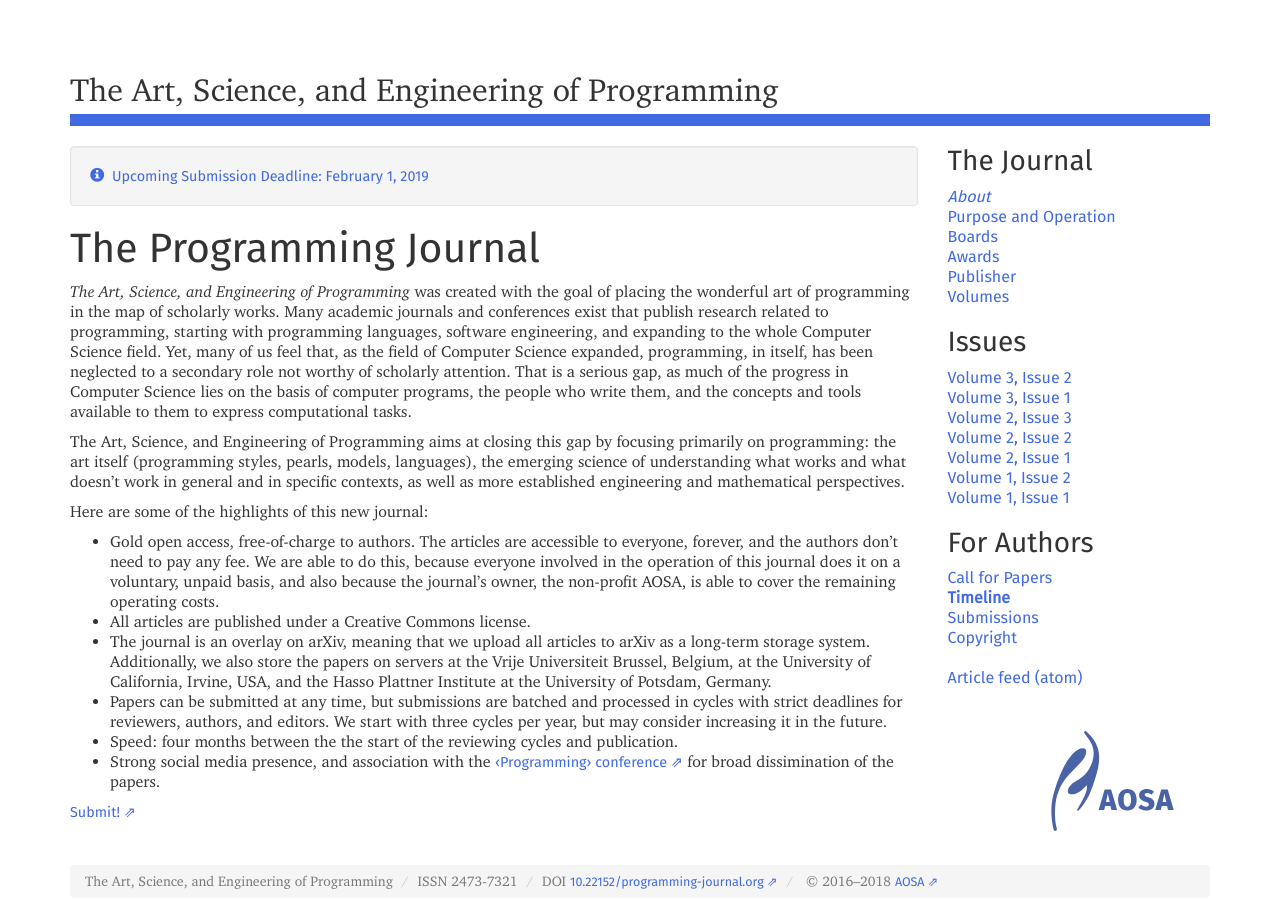
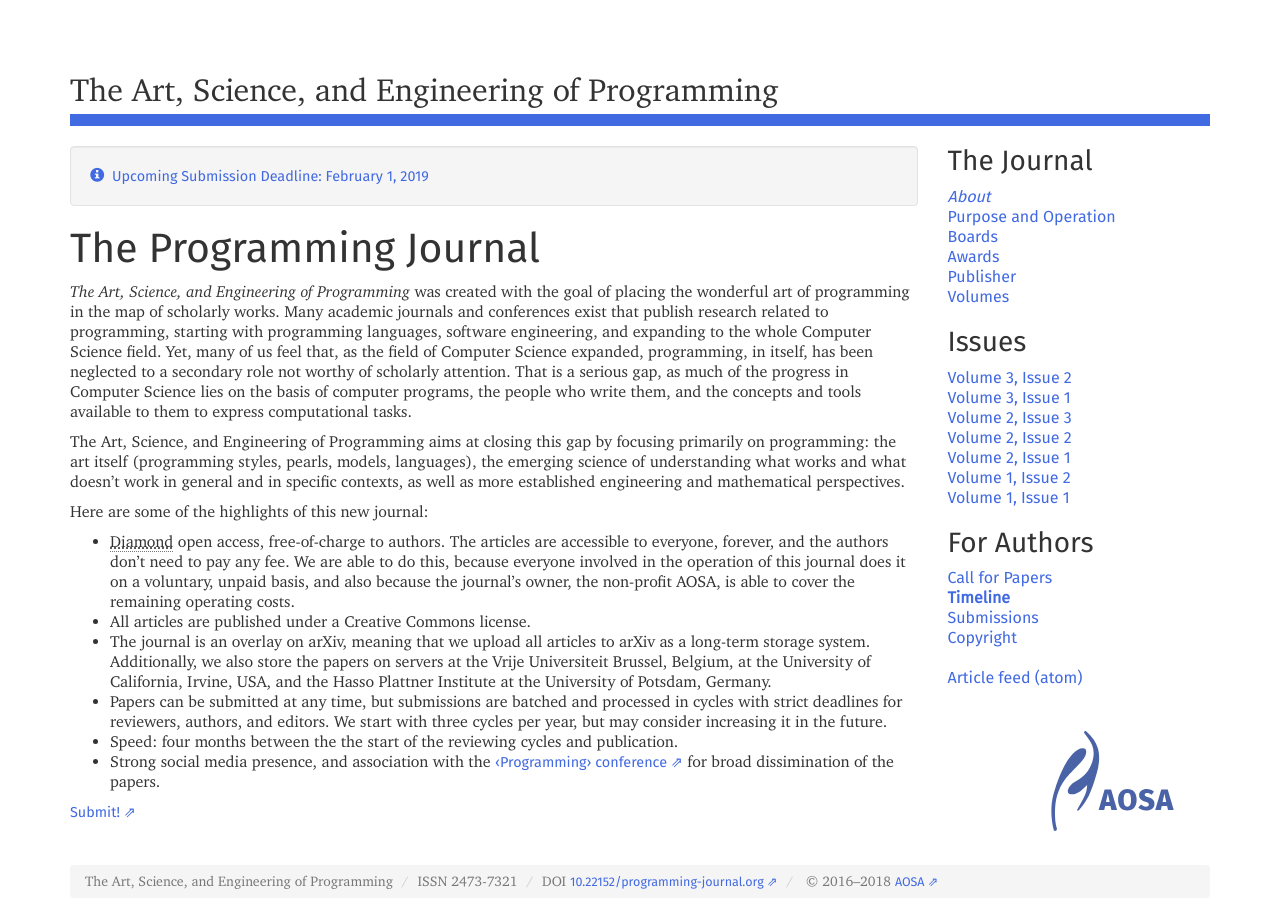
Before and after one commit to programming-journal/programming-journal.github.io, a Jekyll site: the page built from index.markdown, in a window 1280 px wide. Built offline with Jekyll 4.4.1, drawn with Linux system fonts in a browser that asks for light colours; nearby versions of some CDN libraries.

Commit message:
Clarify the open access flavor

```diff
--- a/index.markdown
+++ b/index.markdown
@@ -11,7 +11,7 @@ The Art, Science, and Engineering of Programming aims at closing this gap by foc
 
 Here are some of the highlights of this new journal:
 
-* Gold open access, free-of-charge to authors. The articles are accessible to everyone, forever, and the authors don't need to pay any fee. We are able to do this, because everyone involved in the operation of this journal does it on a voluntary, unpaid basis, and also because the journal's owner, the non-profit AOSA, is able to cover the remaining operating costs.
+* Diamond open access, free-of-charge to authors. The articles are accessible to everyone, forever, and the authors don't need to pay any fee. We are able to do this, because everyone involved in the operation of this journal does it on a voluntary, unpaid basis, and also because the journal's owner, the non-profit AOSA, is able to cover the remaining operating costs.
 * All articles are published under a Creative Commons license.
 * The journal is an overlay on arXiv, meaning that we upload all articles to arXiv as a long-term storage system. Additionally, we also store the papers on servers at the Vrije Universiteit Brussel, Belgium, at the University of California, Irvine, USA, and the Hasso Plattner Institute at the University of Potsdam, Germany.
 * Papers can be submitted at any time, but submissions are batched and processed in cycles with strict deadlines for reviewers, authors, and editors. We start with three cycles per year, but may consider increasing it in the future.
@@ -20,5 +20,6 @@ Here are some of the highlights of this new journal:
 
 [Submit!][submissionlink]
 
+*[Diamond]: Also called Platinum or Universal Open Access.
 [programming]: http://programming-conference.org
 [submissionlink]: https://easychair.org/conferences/?conf=programming2019
```
